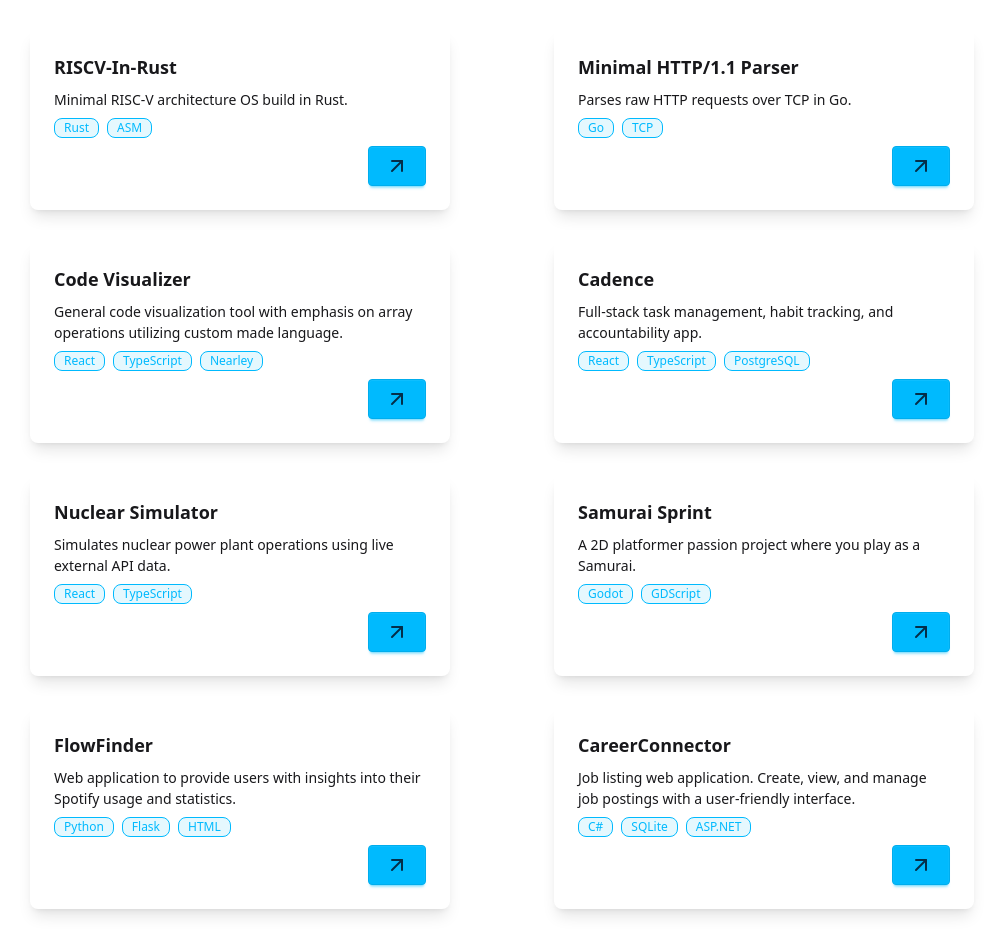
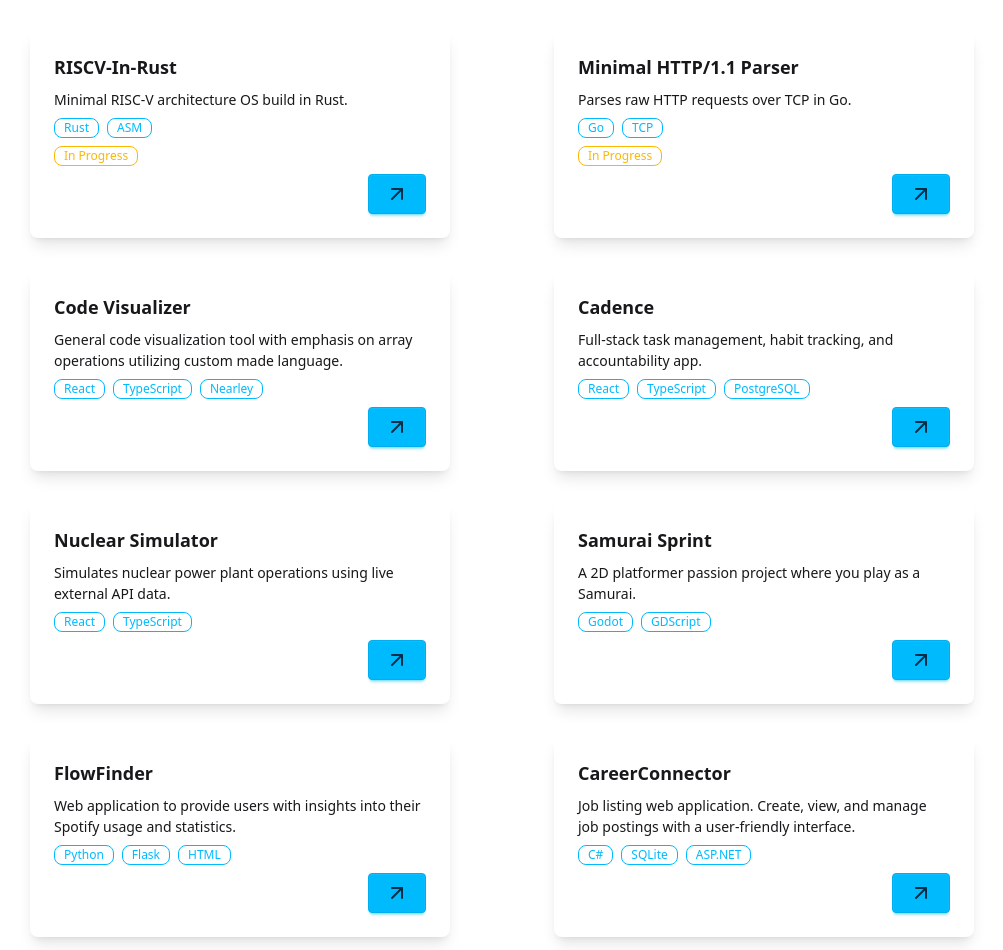
Before and after one commit to taddmtii/portfolio, a React (Vite) app: page / in a window 1280 px wide. Shown: the part 1282-2232 px from the top of the page, without its empty margins (138-1141 px from the left). Built offline with nearby package versions, Linux system fonts and the light colour scheme.

Commit message:
added inProgress flag to individual project structure

```diff
--- a/src/components/ProjectCard.tsx
+++ b/src/components/ProjectCard.tsx
@@ -5,6 +5,7 @@ interface ProjectCardProps {
   link: string;
   description: string;
   technologies: string[];
+  inProgress: boolean;
 }
 
 export default function ProjectCard({
@@ -12,6 +13,7 @@ export default function ProjectCard({
   link,
   description,
   technologies,
+  inProgress
 }: ProjectCardProps) {
   return (
     <>
@@ -19,20 +21,25 @@ export default function ProjectCard({
         <div className="card-body">
           <h2 className="card-title">{name}</h2>
           <p>{description}</p>
+          <div className="flex flex-col gap-2">
           <div className="flex flex-row gap-2">
             {technologies.map((tech) => {
               return (
                 <div
                   key={tech}
-                  className="badge badge-sm badge-outline bg-info/10 badge-info"
+                  className="badge badge-sm badge-outline badge-info"
                 >
                   {tech}
                 </div>
               );
             })}
+            </div>
+            {inProgress && (
+              <div className="badge badge-sm badge-outline badge-warning">In Progress</div>
+            )}
           </div>
           <div className="card-actions justify-end">
-            <a href={link} target="_blank">
+            <a href={link} target="_blank" rel="noopener noreferrer">
               <button className="btn btn-info">
                 <ArrowUpRight />
               </button>
--- a/src/components/Projects.tsx
+++ b/src/components/Projects.tsx
@@ -12,6 +12,7 @@ export function Projects() {
             description="
             Minimal RISC-V architecture OS build in Rust."
             technologies={["Rust", "ASM"]}
+            inProgress={true}
           />
           <ProjectCard
             name="Minimal HTTP/1.1 Parser"
@@ -19,6 +20,7 @@ export function Projects() {
             description="
             Parses raw HTTP requests over TCP in Go."
             technologies={["Go", "TCP"]}
+            inProgress={true}
           />
         </div>
         <div className="flex flex-col items-center md:flex-row gap-8 md:justify-evenly">
@@ -28,6 +30,7 @@ export function Projects() {
             description="
             General code visualization tool with emphasis on array operations utilizing custom made language."
             technologies={["React", "TypeScript", "Nearley"]}
+            inProgress={false}
           />
           <ProjectCard
             name="Cadence"
@@ -35,6 +38,7 @@ export function Projects() {
             description="
             Full-stack task management, habit tracking, and accountability app."
             technologies={["React", "TypeScript", "PostgreSQL"]}
+            inProgress={false}
           />
         </div>
         <div className="flex flex-col items-center md:flex-row gap-8 md:justify-evenly">
@@ -43,12 +47,14 @@ export function Projects() {
             link="https://github.com/taddmtii/NuclearSimulator"
             description="Simulates nuclear power plant operations using live external API data."
             technologies={["React", "TypeScript"]}
+            inProgress={false}
           />
           <ProjectCard
             name="Samurai Sprint"
             link="https://github.com/taddmtii/Samurai-Sprint"
             description="A 2D platformer passion project where you play as a Samurai."
             technologies={["Godot", "GDScript"]}
+            inProgress={false}
           />
         </div>
         <div className="flex flex-col items-center md:flex-row gap-8 md:justify-evenly">
@@ -57,12 +63,14 @@ export function Projects() {
             link="https://github.com/taddmtii/FlowFinder"
             description="Web application to provide users with insights into their Spotify usage and statistics."
             technologies={["Python", "Flask", "HTML"]}
+            inProgress={false}
           />
           <ProjectCard
             name="CareerConnector"
             link="https://github.com/taddmtii/CareerConnector"
             description="Job listing web application. Create, view, and manage job postings with a user-friendly interface."
             technologies={["C#", "SQLite", "ASP.NET"]}
+            inProgress={false}
           />
         </div>
       </div>
```
